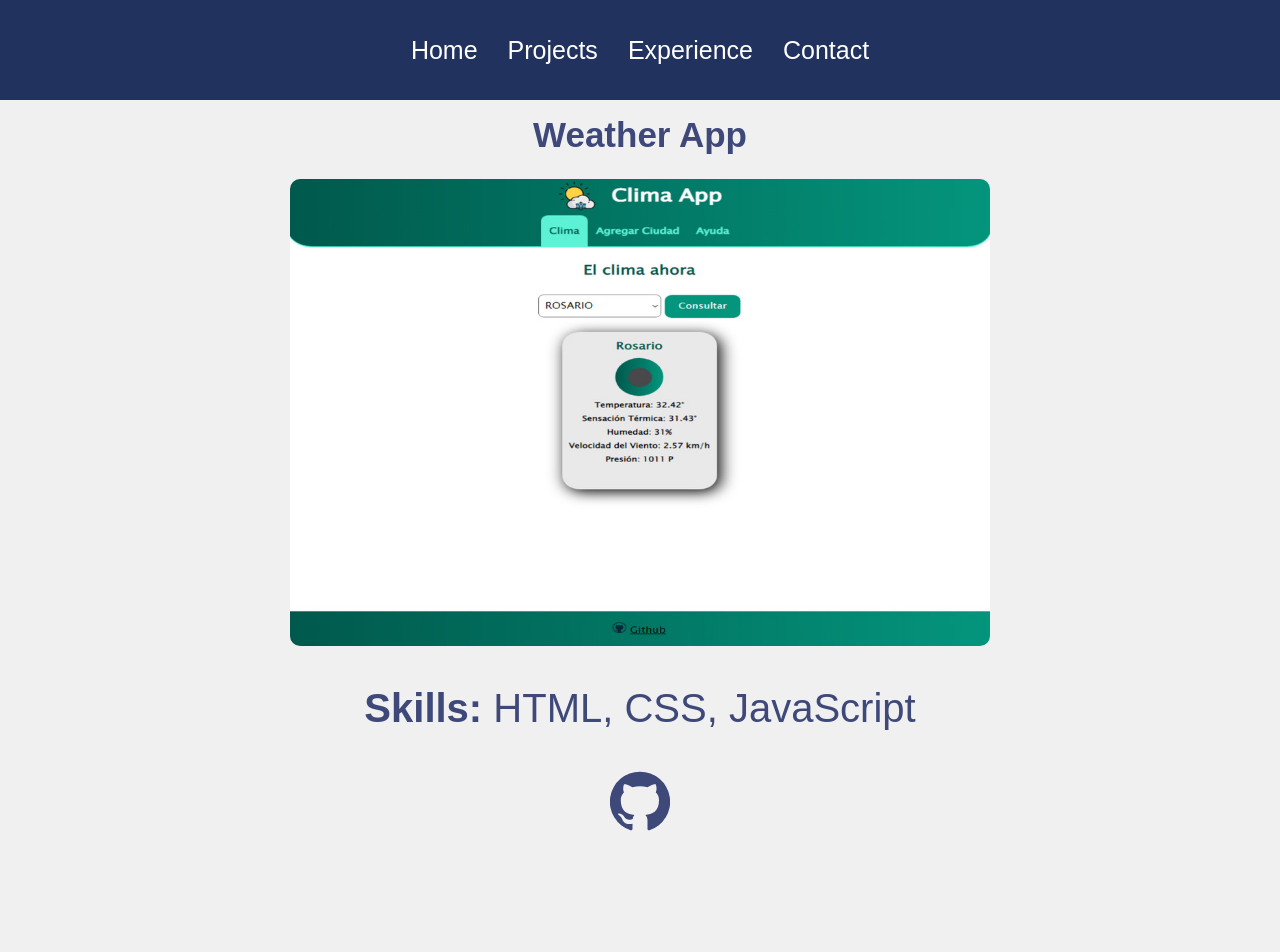
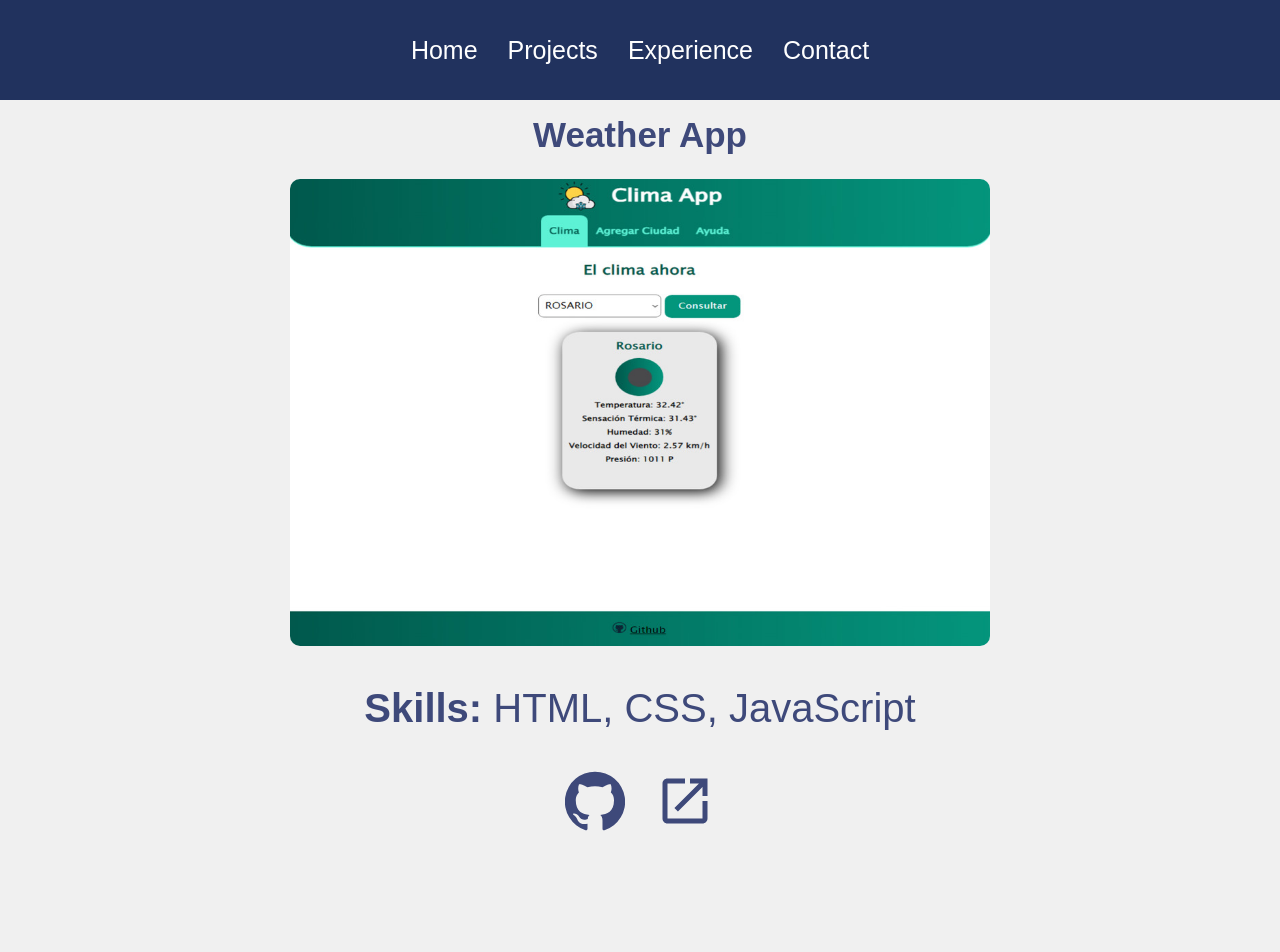
Before and after one commit to LucasButto/Portafolio, a React (Create React App) app: page /project/1 in a window 1280 px wide. Shown: the top 952 px of the page. Built offline with nearby package versions, Linux system fonts and the light colour scheme.

Commit message:
projects links added

```diff
--- a/src/helpers/ProjectList.js
+++ b/src/helpers/ProjectList.js
@@ -6,12 +6,14 @@ export const ProjectList = [
     name: "Store-Management",
     image: Proj1,
     skills: "React.js, HTML, CSS, Bootstrap, Firebase",
-    github: "https://github.com/LucasButto/store-management"
+    github: "https://github.com/LucasButto/store-management",
+    link: "https://store-management-ar.netlify.app/",
   },
   {
     name: "Weather App",
     image: Proj2,
     skills: "HTML, CSS, JavaScript",
-    github: "https://github.com/LucasButto/Clima-App"
+    github: "https://github.com/LucasButto/Clima-App",
+    link: "https://lucasbutto.github.io/Clima-App/index.html",
   }
 ];
--- a/src/pages/ProjectDisplay.js
+++ b/src/pages/ProjectDisplay.js
@@ -2,6 +2,7 @@ import React from "react";
 import { useParams } from "react-router-dom";
 import { ProjectList } from "../helpers/ProjectList";
 import GitHubIcon from "@material-ui/icons/GitHub";
+import LaunchIcon from '@mui/icons-material/Launch';
 import "../styles/ProjectDisplay.css";
 
 const ProjectDisplay = () => {
@@ -14,9 +15,14 @@ const ProjectDisplay = () => {
       <p>
         <b>Skills:</b> {project.skills}
       </p>
-      <a href={project.github} target="_blank" rel="noreferrer">
-        <GitHubIcon />
-      </a>
+      <div className="links-containers">
+        <a href={project.github} target="_blank" rel="noreferrer">
+          <GitHubIcon />
+        </a>
+        <a href={project.link} target="_blank" rel="noreferrer">
+          <LaunchIcon />
+        </a>
+      </div>
     </div>
   );
 }
--- a/src/styles/ProjectDisplay.css
+++ b/src/styles/ProjectDisplay.css
@@ -26,3 +26,7 @@
   font-size: 60px;
   color: #3e497a;
 }
+
+.links-containers > a{
+  margin: 0 15px;
+}
```
